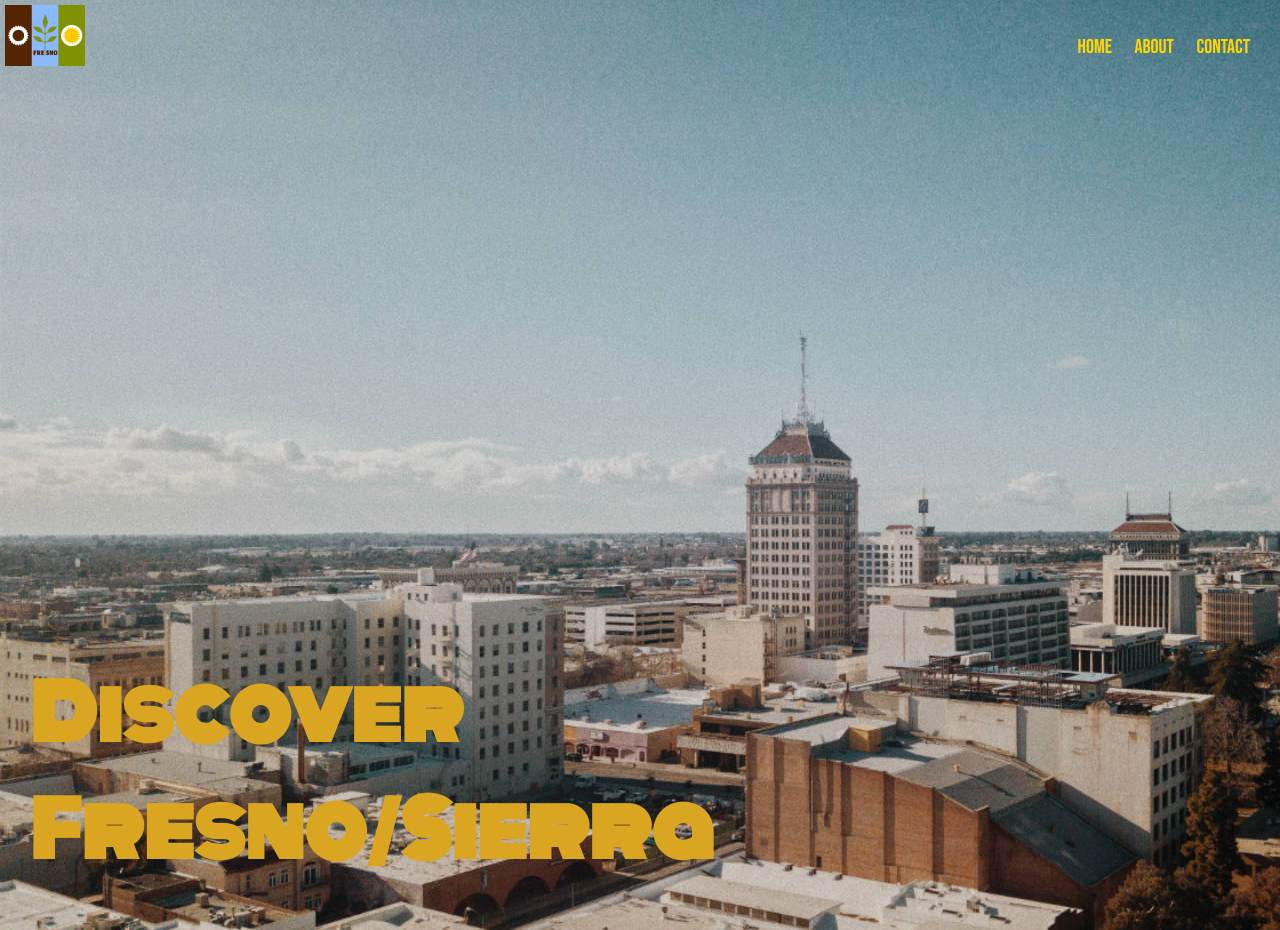
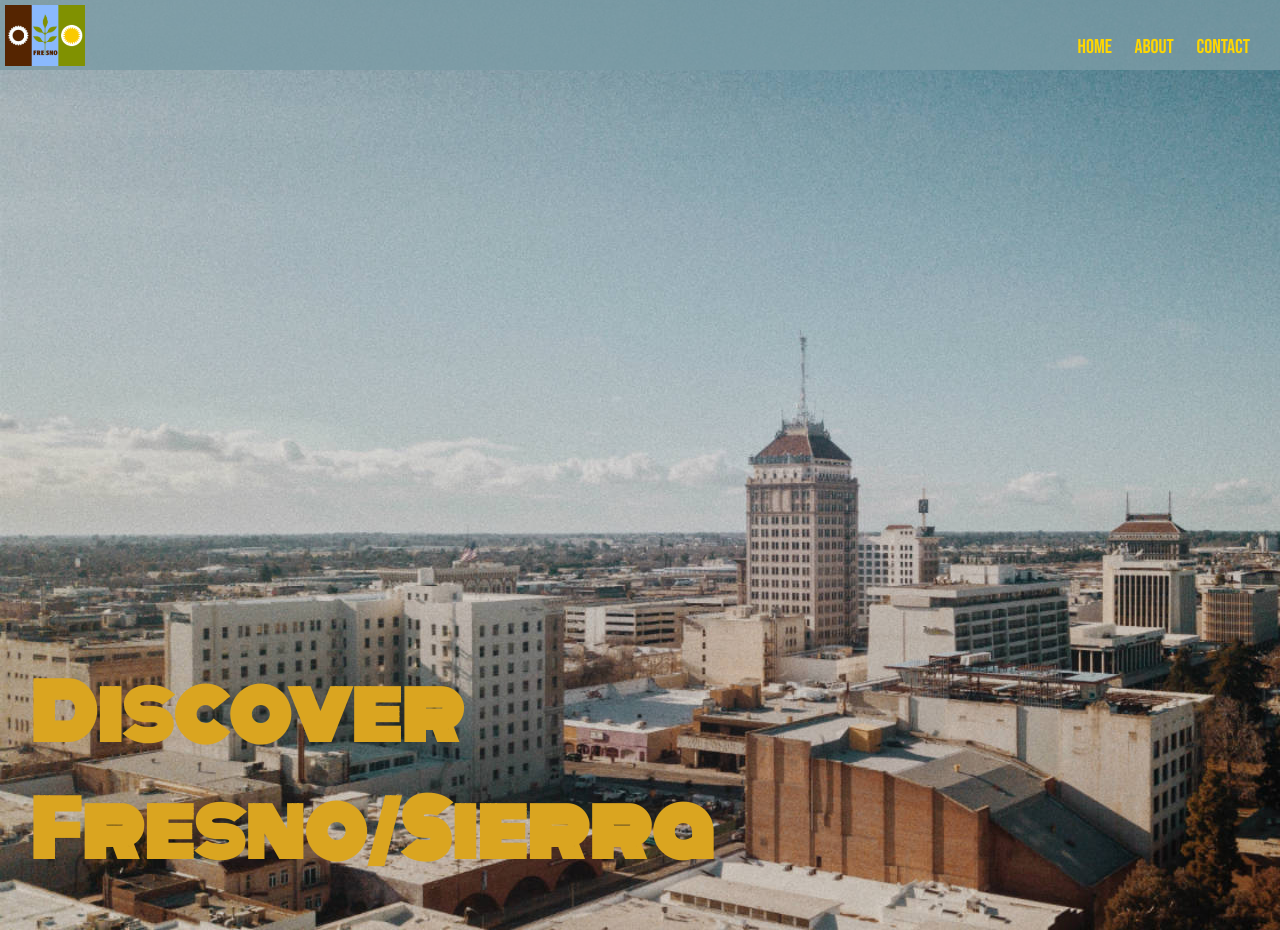
Before and after one commit to MaxwellMehlhoff/Project-Fresno, a plain HTML site: page index.html in a window 1280 px wide. Shown: the top 930 px of the page. Drawn offline with Linux system fonts and the light colour scheme.

Commit message:
changed nav-bar color

```diff
--- a/css/styles.css
+++ b/css/styles.css
@@ -8,7 +8,7 @@ body {
     height: 70px;
     position: fixed;
     top: 0;
-    /* background-color: rgba(123,155,166,.8); */
+    background-color: rgba(123,155,166,.8);
     z-index: 1;
 }
 
```
